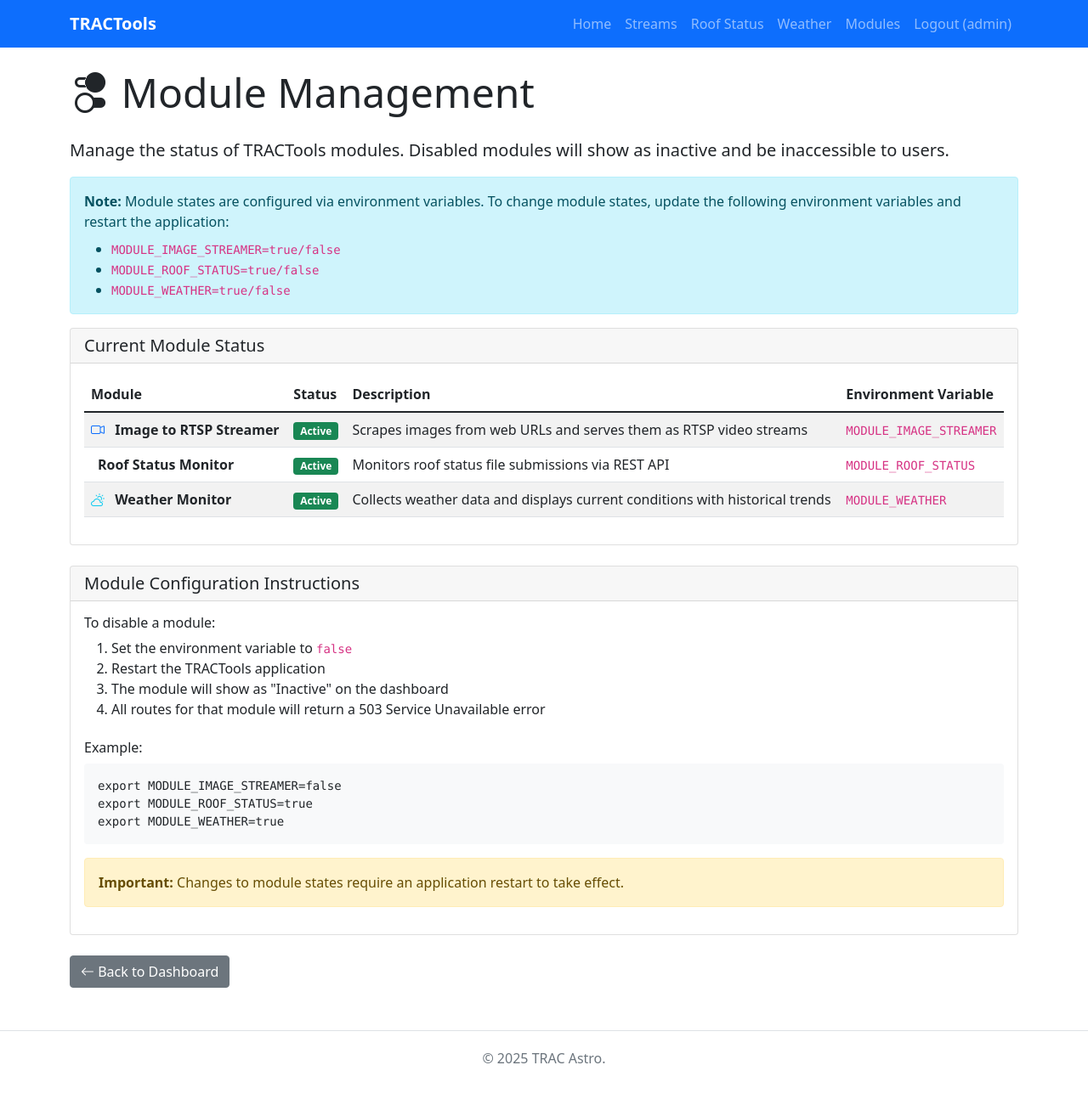
After one commit to gregoberfield/tractools, a Flask app: page /auth/modules in a window 1280 px wide. The commit adds this page. Shown: the whole page at 85% size. Run offline with Flask 3, Linux system fonts and the light colour scheme; a user stored in the database is signed in; some libraries are stand-ins or nearby versions.

Commit message:
added ability to disable individual modules

```diff
--- a/app.py
+++ b/app.py
@@ -103,19 +103,38 @@ def create_app():
     from auth_routes import auth_bp
     app.register_blueprint(auth_bp, url_prefix='/auth')
 
-    # Register tool blueprints
-    from tools.image_streamer import image_streamer_bp
-    from tools.roof_status import roof_status_bp
-    from tools.weather import weather_bp
-    app.register_blueprint(image_streamer_bp, url_prefix='/tools/image-streamer')
-    app.register_blueprint(roof_status_bp, url_prefix='/tools/roof-status')
-    app.register_blueprint(weather_bp, url_prefix='/tools/weather')
+    # Import module manager and create error handlers
+    from module_manager import create_module_error_handlers, ModuleManager
+    create_module_error_handlers(app)
+
+    # Register tool blueprints conditionally based on module configuration
+    if ModuleManager.is_module_enabled('image_streamer'):
+        from tools.image_streamer import image_streamer_bp
+        app.register_blueprint(image_streamer_bp, url_prefix='/tools/image-streamer')
+        logger.info("Image Streamer module registered")
+    else:
+        logger.info("Image Streamer module disabled")
+
+    if ModuleManager.is_module_enabled('roof_status'):
+        from tools.roof_status import roof_status_bp
+        app.register_blueprint(roof_status_bp, url_prefix='/tools/roof-status')
+        logger.info("Roof Status module registered")
+    else:
+        logger.info("Roof Status module disabled")
+
+    if ModuleManager.is_module_enabled('weather'):
+        from tools.weather import weather_bp
+        app.register_blueprint(weather_bp, url_prefix='/tools/weather')
+        logger.info("Weather module registered")
+    else:
+        logger.info("Weather module disabled")
 
     # Main application routes
     @app.route('/')
     def index():
         """Main dashboard showing available tools"""
-        return render_template('index.html')
+        modules_status = ModuleManager.get_all_modules_status()
+        return render_template('index.html', modules=modules_status)
 
     @app.route('/health')
     def health_check():
@@ -129,6 +148,13 @@ def create_app():
     @app.route('/api/sfro-roof-status', methods=['POST'])
     def root_api_sfro_roof_status():
         """Root-level API endpoint that forwards to the roof status tool"""
+        # Check if roof status module is enabled
+        if not ModuleManager.is_module_enabled('roof_status'):
+            return jsonify({
+                'status': 'error',
+                'message': 'Roof status module is currently disabled'
+            }), 503
+
         from tools.roof_status.routes import get_service
         from flask import request
         import logging
--- a/auth_routes.py
+++ b/auth_routes.py
@@ -42,3 +42,11 @@ def logout():
     logout_user()
     flash('You have been logged out successfully', 'success')
     return redirect(url_for('index'))
+
+@auth_bp.route('/modules')
+@login_required
+def manage_modules():
+    """Admin page to manage module states"""
+    from module_manager import ModuleManager
+    modules_status = ModuleManager.get_all_modules_status()
+    return render_template('auth/modules.html', modules=modules_status)
--- /dev/null
+++ b/module_manager.py
@@ -0,0 +1,80 @@
+"""
+Module management system for TRACTools.
+Handles enabling/disabling of tool modules.
+"""
+
+from flask import current_app, abort, flash, redirect, url_for
+from functools import wraps
+from config import Config
+
+class ModuleManager:
+    """Manages module states and access control."""
+
+    @staticmethod
+    def is_module_enabled(module_name: str) -> bool:
+        """Check if a module is enabled."""
+        return Config.MODULES_ENABLED.get(module_name, False)
+
+    @staticmethod
+    def get_module_status(module_name: str) -> dict:
+        """Get module status information."""
+        enabled = ModuleManager.is_module_enabled(module_name)
+        return {
+            'name': module_name,
+            'enabled': enabled,
+            'status': 'Active' if enabled else 'Inactive',
+            'badge_class': 'bg-success' if enabled else 'bg-secondary'
+        }
+
+    @staticmethod
+    def get_all_modules_status() -> dict:
+        """Get status of all modules."""
+        modules = {}
+        for module_name in Config.MODULES_ENABLED.keys():
+            modules[module_name] = ModuleManager.get_module_status(module_name)
+        return modules
+
+    @staticmethod
+    def require_module_enabled(module_name: str):
+        """Decorator to require module to be enabled."""
+        def decorator(f):
+            @wraps(f)
+            def decorated_function(*args, **kwargs):
+                if not ModuleManager.is_module_enabled(module_name):
+                    abort(503)  # Service Unavailable
+                return f(*args, **kwargs)
+            return decorated_function
+        return decorator
+
+def create_module_error_handlers(app):
+    """Create error handlers for disabled modules."""
+
+    @app.errorhandler(503)
+    def service_unavailable(error):
+        """Handle service unavailable errors for disabled modules."""
+        return """
+        <!DOCTYPE html>
+        <html>
+        <head>
+            <title>Service Unavailable - TRACTools</title>
+            <link href="https://cdn.jsdelivr.net/npm/bootstrap@5.1.3/dist/css/bootstrap.min.css" rel="stylesheet">
+        </head>
+        <body class="bg-light">
+            <div class="container mt-5">
+                <div class="row justify-content-center">
+                    <div class="col-md-6">
+                        <div class="card">
+                            <div class="card-body text-center">
+                                <i class="bi bi-exclamation-triangle text-warning" style="font-size: 3rem;"></i>
+                                <h2 class="mt-3">Service Unavailable</h2>
+                                <p class="text-muted">This module is currently disabled by the administrator.</p>
+                                <a href="/" class="btn btn-primary">Return to Dashboard</a>
+                            </div>
+                        </div>
+                    </div>
+                </div>
+            </div>
+            <link rel="stylesheet" href="https://cdn.jsdelivr.net/npm/bootstrap-icons@1.7.2/font/bootstrap-icons.css">
+        </body>
+        </html>
+        """, 503
--- /dev/null
+++ b/templates/auth/modules.html
@@ -0,0 +1,135 @@
+{% extends "base.html" %}
+
+{% block title %}Module Management - TRACTools{% endblock %}
+
+{% block content %}
+<div class="row">
+    <div class="col-12">
+        <h1 class="display-5 mb-4">
+            <i class="bi bi-toggles2"></i>
+            Module Management
+        </h1>
+        <p class="lead">Manage the status of TRACTools modules. Disabled modules will show as inactive and be inaccessible to users.</p>
+    </div>
+</div>
+
+<div class="row">
+    <div class="col-12">
+        <div class="alert alert-info" role="alert">
+            <strong>Note:</strong> Module states are configured via environment variables. To change module states, update the following environment variables and restart the application:
+            <ul class="mb-0 mt-2">
+                <li><code>MODULE_IMAGE_STREAMER=true/false</code></li>
+                <li><code>MODULE_ROOF_STATUS=true/false</code></li>
+                <li><code>MODULE_WEATHER=true/false</code></li>
+            </ul>
+        </div>
+    </div>
+</div>
+
+<div class="row">
+    <div class="col-12">
+        <div class="card">
+            <div class="card-header">
+                <h5 class="card-title mb-0">Current Module Status</h5>
+            </div>
+            <div class="card-body">
+                <div class="table-responsive">
+                    <table class="table table-striped">
+                        <thead>
+                            <tr>
+                                <th>Module</th>
+                                <th>Status</th>
+                                <th>Description</th>
+                                <th>Environment Variable</th>
+                            </tr>
+                        </thead>
+                        <tbody>
+                            <tr>
+                                <td>
+                                    <i class="bi bi-camera-video text-primary me-2"></i>
+                                    <strong>Image to RTSP Streamer</strong>
+                                </td>
+                                <td>
+                                    <span class="badge {{ modules.image_streamer.badge_class }}">
+                                        {{ modules.image_streamer.status }}
+                                    </span>
+                                </td>
+                                <td>Scrapes images from web URLs and serves them as RTSP video streams</td>
+                                <td><code>MODULE_IMAGE_STREAMER</code></td>
+                            </tr>
+                            <tr>
+                                <td>
+                                    <i class="bi bi-house-check text-success me-2"></i>
+                                    <strong>Roof Status Monitor</strong>
+                                </td>
+                                <td>
+                                    <span class="badge {{ modules.roof_status.badge_class }}">
+                                        {{ modules.roof_status.status }}
+                                    </span>
+                                </td>
+                                <td>Monitors roof status file submissions via REST API</td>
+                                <td><code>MODULE_ROOF_STATUS</code></td>
+                            </tr>
+                            <tr>
+                                <td>
+                                    <i class="bi bi-cloud-sun text-info me-2"></i>
+                                    <strong>Weather Monitor</strong>
+                                </td>
+                                <td>
+                                    <span class="badge {{ modules.weather.badge_class }}">
+                                        {{ modules.weather.status }}
+                                    </span>
+                                </td>
+                                <td>Collects weather data and displays current conditions with historical trends</td>
+                                <td><code>MODULE_WEATHER</code></td>
+                            </tr>
+                        </tbody>
+                    </table>
+                </div>
+            </div>
+        </div>
+    </div>
+</div>
+
+<div class="row mt-4">
+    <div class="col-12">
+        <div class="card">
+            <div class="card-header">
+                <h5 class="card-title mb-0">Module Configuration Instructions</h5>
+            </div>
+            <div class="card-body">
+                <h6>To disable a module:</h6>
+                <ol>
+                    <li>Set the environment variable to <code>false</code></li>
+                    <li>Restart the TRACTools application</li>
+                    <li>The module will show as "Inactive" on the dashboard</li>
+                    <li>All routes for that module will return a 503 Service Unavailable error</li>
+                </ol>
+
+                <h6 class="mt-4">Example:</h6>
+                <pre class="bg-light p-3 rounded"><code>export MODULE_IMAGE_STREAMER=false
+export MODULE_ROOF_STATUS=true
+export MODULE_WEATHER=true</code></pre>
+
+                <div class="alert alert-warning mt-3" role="alert">
+                    <strong>Important:</strong> Changes to module states require an application restart to take effect.
+                </div>
+            </div>
+        </div>
+    </div>
+</div>
+
+<div class="row mt-4">
+    <div class="col-12">
+        <a href="/" class="btn btn-secondary">
+            <i class="bi bi-arrow-left"></i>
+            Back to Dashboard
+        </a>
+    </div>
+</div>
+
+{% endblock %}
+
+{% block extra_css %}
+<link rel="stylesheet" href="https://cdn.jsdelivr.net/npm/bootstrap-icons@1.7.2/font/bootstrap-icons.css">
+{% endblock %}
--- a/templates/base.html
+++ b/templates/base.html
@@ -43,6 +43,9 @@
                     </li>
                     {% if current_user.is_authenticated %}
                         <li class="nav-item">
+                            <a class="nav-link" href="{{ url_for('auth.manage_modules') }}">Modules</a>
+                        </li>
+                        <li class="nav-item">
                             <a class="nav-link" href="{{ url_for('auth.logout') }}">Logout ({{ current_user.username }})</a>
                         </li>
                     {% else %}
```
Also changed, not shown: config.py (+7 -0 lines), templates/index.html (+41 -11 lines).
